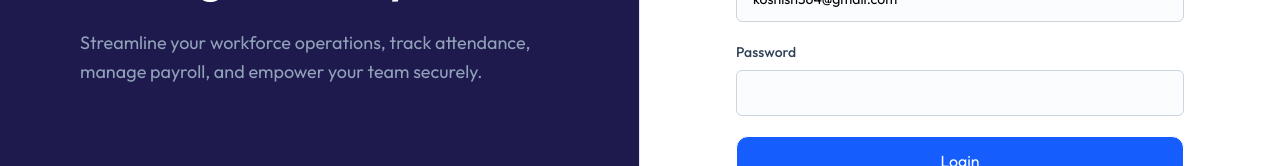
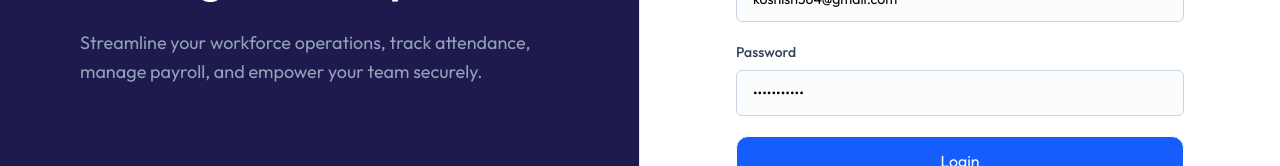
Before and after one commit to Koshish-Khadka/EmployeeManagement, a React (Vite) app in the folder frontend/: page /login/employee in a window 1280 px wide. Shown: the part 415-581 px from the top of the page. Built offline with nearby package versions, Linux system fonts and the light colour scheme.

Commit message:
demo login bug fix

```diff
--- a/frontend/src/components/LoginForm.jsx
+++ b/frontend/src/components/LoginForm.jsx
@@ -54,6 +54,15 @@ const LoginForm = ({ role, title, subtitle }) => {
 
     loginMutation.mutate(payload);
   };
+
+  const adminLogin = {
+    email: "koshish321@gmail.com",
+    password: "koshish123",
+  };
+  const employeeLogin = {
+    email: "koshish364@gmail.com",
+    password: "koshish1234",
+  };
   return (
     <div className="min-h-screen flex flex-col md:flex-row">
       <LoginLeftBanner />
@@ -83,10 +92,8 @@ const LoginForm = ({ role, title, subtitle }) => {
               <input
                 type="email"
                 id="email"
-                defaultValue={
-                  role === "ADMIN"
-                    ? "koshish321@gmail.com"
-                    : "koshish364@gmail.com"
+                value={
+                  role === "ADMIN" ? adminLogin.email : employeeLogin.email
                 }
                 {...register("email", { required: "Email is required" })}
                 placeholder="hari123@gmail.com"
@@ -101,14 +108,18 @@ const LoginForm = ({ role, title, subtitle }) => {
             <div>
               <label
                 htmlFor="password"
-                defaultValue={role === "ADMIN" ? "koshish123" : "koshish1234"}
                 className="block text-sm font-medium text-slate-700 mb-2"
               >
                 Password
               </label>
               <input
-                // type="password"
+                type="password"
                 id="password"
+                value={
+                  role === "ADMIN"
+                    ? adminLogin.password
+                    : employeeLogin.password
+                }
                 {...register("password", { required: "Password is required" })}
                 className="w-full px-4 py-3 rounded-md border border-slate-300 focus:outline-none focus:ring-2 focus:ring-indigo-500 focus:border-transparent"
               />
```
